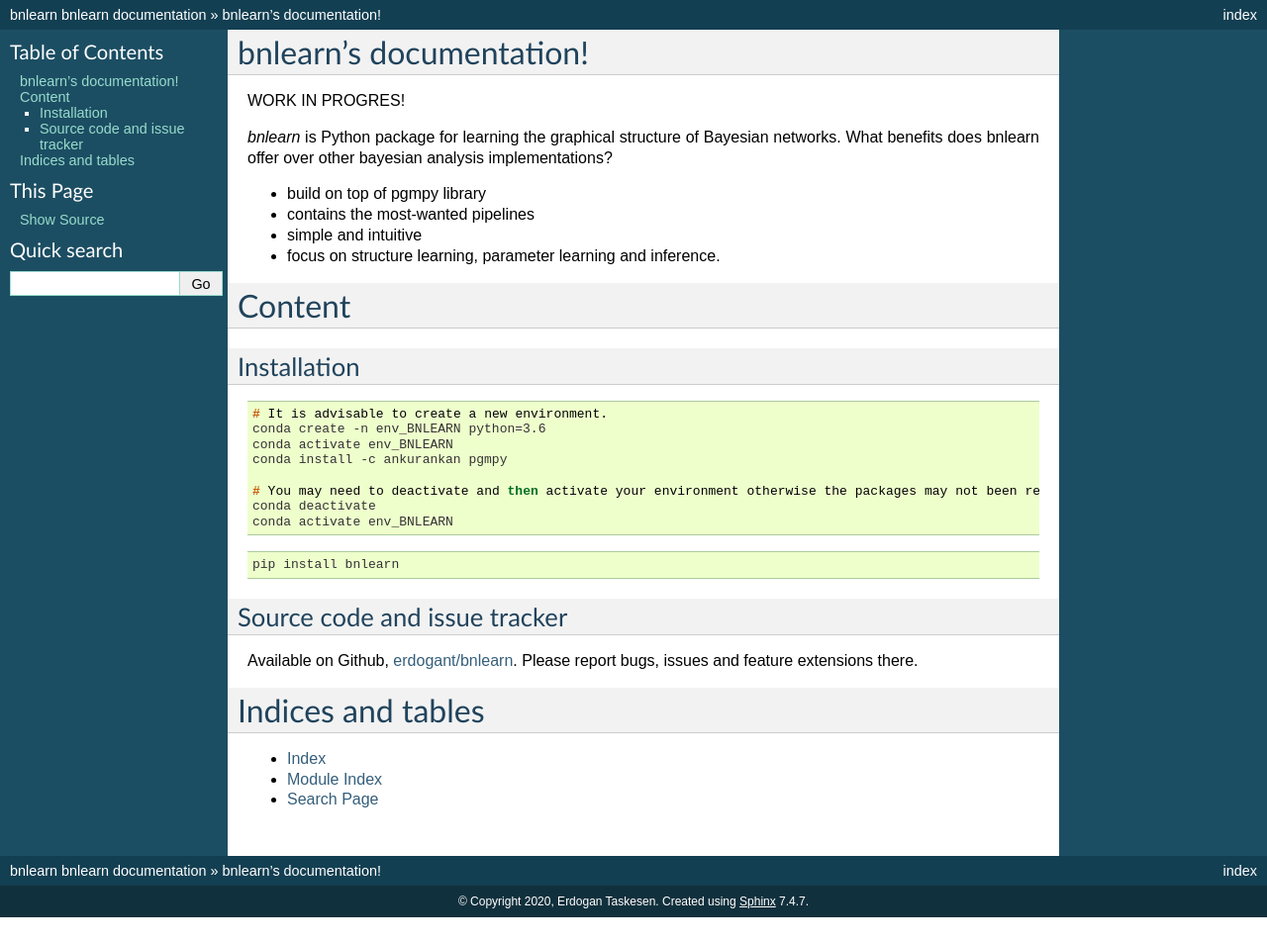
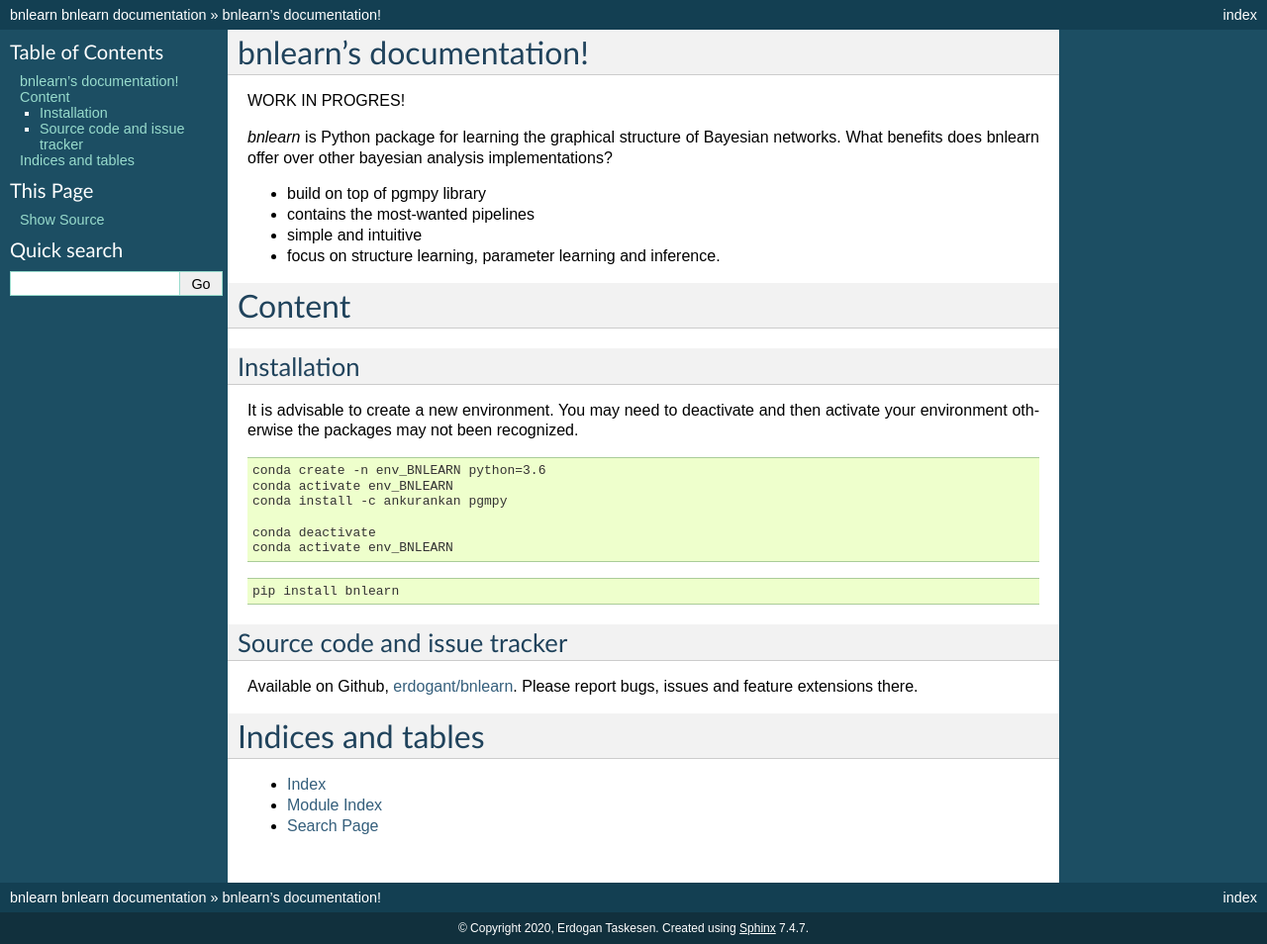
Before and after one commit to erdogant/bnlearn, a Sphinx documentation site: the page built from docs/source/index.rst, in a window 1280 px wide. Shown: the whole page at 99% size. Built offline with Sphinx 7.4.7, drawn with Linux system fonts in a browser that asks for light colours; before the commit the page ends 927 px from its top, so only the background shows below that.

```diff
--- a/docs/source/index.rst
+++ b/docs/source/index.rst
@@ -23,15 +23,18 @@ Content
    :caption: Quickstart
    Quickstart
 
+
 .. toctree::
   :maxdepth: 1
   :caption: Structure learning
   Structure learning
 
+
 .. toctree::
   :maxdepth: 1
   :caption: Parameter learning
   Parameter learning
+
 
 .. toctree::
   :maxdepth: 1
@@ -41,17 +44,18 @@ Content
 
 Installation
 ------------
+It is advisable to create a new environment.
+You may need to deactivate and then activate your environment otherwise the packages may not been recognized.
 
 .. code-block:: console
 
-   # It is advisable to create a new environment.
    conda create -n env_BNLEARN python=3.6
    conda activate env_BNLEARN
    conda install -c ankurankan pgmpy
 
-   # You may need to deactivate and then activate your environment otherwise the packages may not been recognized.
    conda deactivate
    conda activate env_BNLEARN
+
 
 .. code-block:: console
 
```
